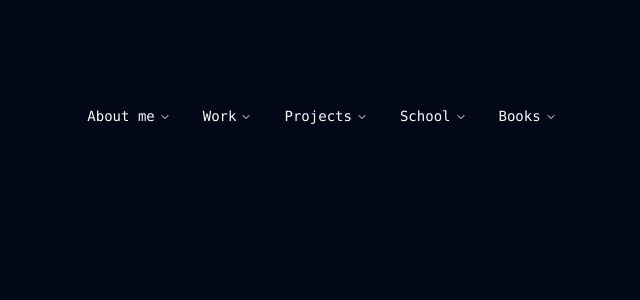
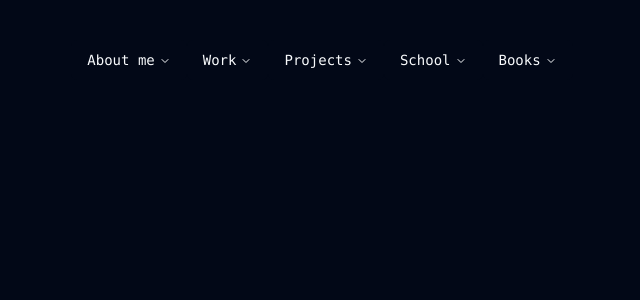
Before and after one commit to aripo99/personal-website, a Next.js app: page / in a window 1280 px wide. Shown: the top 300 px of the page, without its empty margins (318-958 px from the left). Built offline with nearby package versions, Linux system fonts and the light colour scheme.

Commit message:
Decrease padding

```diff
--- a/app/page.tsx
+++ b/app/page.tsx
@@ -2,7 +2,7 @@ import TopNavBar from "@/components/ui/TopNavBar"
 
 export default function Home() {
   return (
-    <main className="flex min-h-screen flex-col items-center justify-between p-24">
+    <main className="flex min-h-screen flex-col items-center justify-between p-10">
       <div className="z-10 max-w-5xl w-full items-center justify-center font-mono text-sm lg:flex">
         <TopNavBar />
       </div>
```
